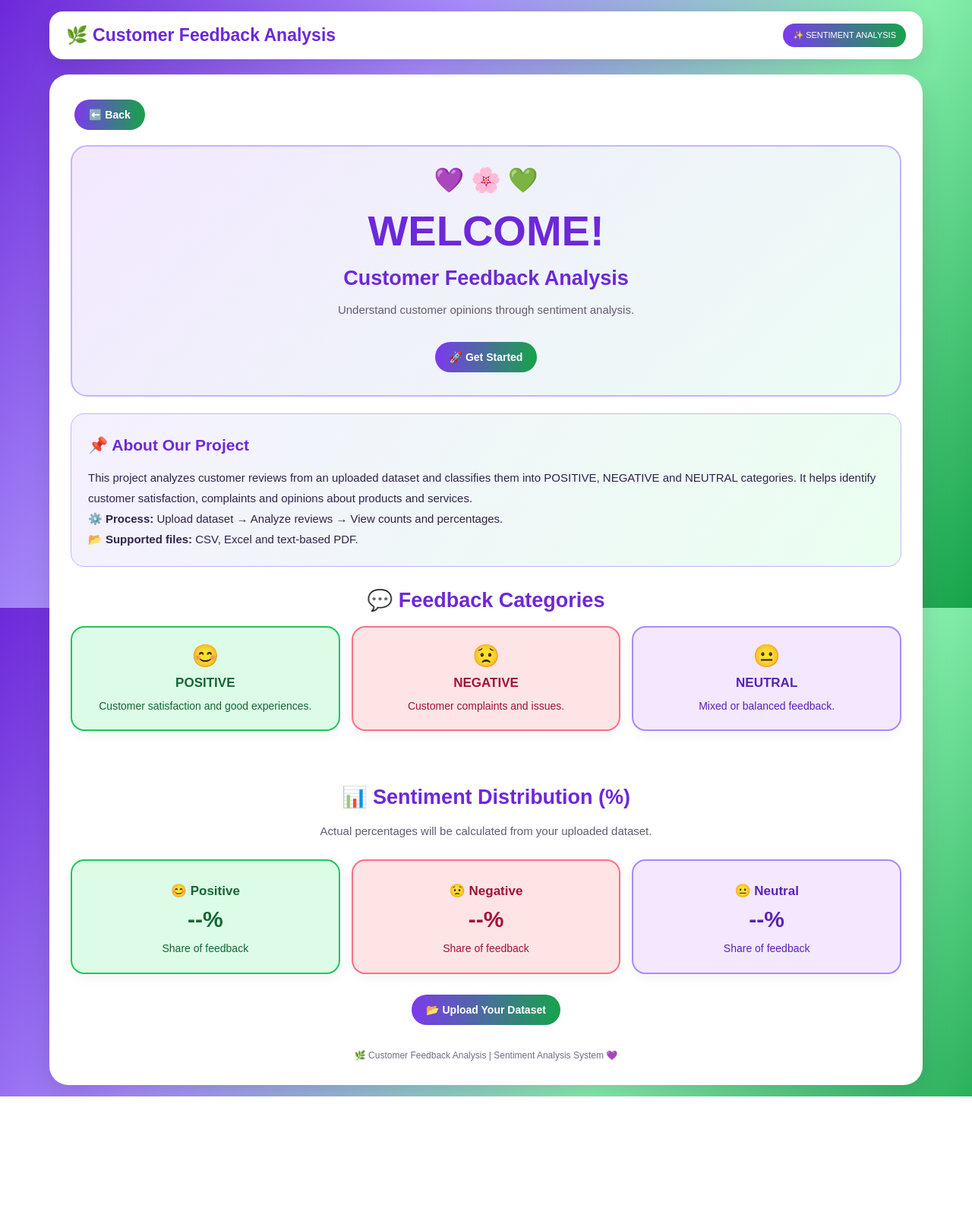
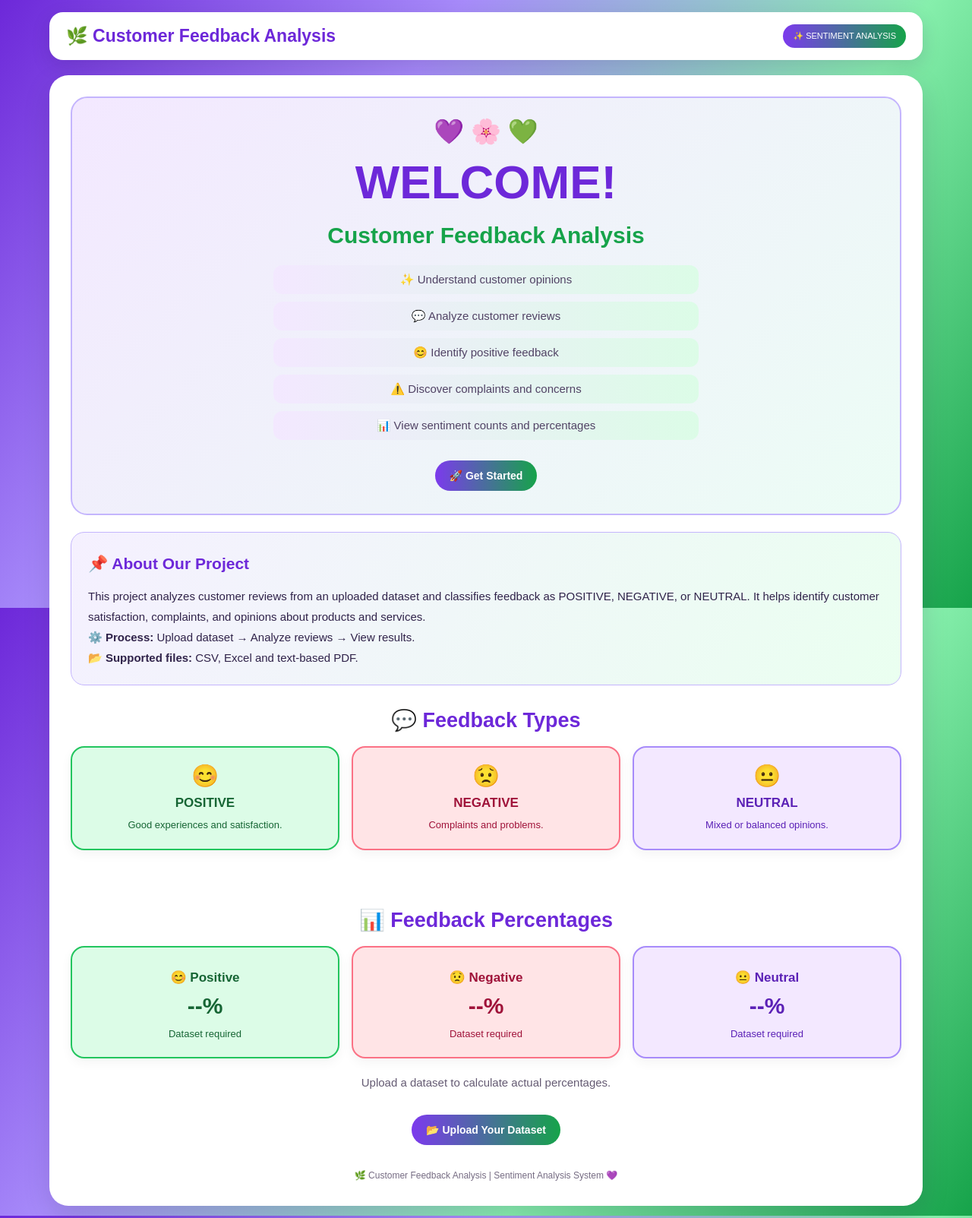
Before and after one commit to salagalavenkatalakshmi-star/sentiment_analysis, a Flask app: page / in a window 1280 px wide. Shown: the whole page at 76% size. Before the commit the page ends 1443 px from the top, so only its background shows below. Run offline with Flask 3, Linux system fonts and the light colour scheme.

Commit message:
Update index.html

```diff
--- a/templates/index.html
+++ b/templates/index.html
@@ -8,22 +8,30 @@
 
 <style>
 *{box-sizing:border-box;margin:0;padding:0;font-family:Arial,sans-serif}
-body{min-height:100vh;padding:15px;background:linear-gradient(125deg,#6d28d9,#a78bfa,#86efac,#16a34a);background-attachment:fixed;color:#30234a}
-.nav{max-width:1150px;margin:0 auto 20px;background:white;padding:16px 22px;border-radius:18px;display:flex;align-items:center;justify-content:space-between;gap:10px;box-shadow:0 8px 25px #20104425}
+body{min-height:100vh;padding:16px;background:linear-gradient(125deg,#6d28d9,#a78bfa,#86efac,#16a34a);background-attachment:fixed;color:#30234a}
+.nav{max-width:1150px;margin:0 auto 20px;background:#fff;padding:16px 22px;border-radius:18px;display:flex;align-items:center;justify-content:space-between;gap:10px;box-shadow:0 8px 25px #20104425}
 .brand{font-weight:bold;color:#6d28d9;font-size:clamp(16px,3vw,23px)}
 .tag{background:linear-gradient(90deg,#7c3aed,#16a34a);color:white;padding:9px 13px;border-radius:25px;font-size:11px}
 .box{max-width:1150px;margin:auto;background:#fff;padding:28px;border-radius:25px;box-shadow:0 12px 35px #20104425}
 h1{font-size:clamp(29px,5vw,46px);color:#6d28d9;text-align:center;margin:15px 0}
 .subtitle{text-align:center;color:#655b73;font-size:15px;line-height:1.8;margin:12px 0 24px}
 .hero{text-align:center;padding:25px 12px;background:linear-gradient(135deg,#f3e8ff,#ecfdf5);border:2px solid #c4b5fd;border-radius:22px}
-.hero h1{font-size:clamp(34px,6vw,56px)}
+.welcome-title{font-size:clamp(40px,7vw,62px);margin:12px 0;color:#6d28d9}
+.welcome-heading{font-size:clamp(21px,4vw,30px);color:#16a34a;margin:18px 0}
+.welcome-subtitles{display:flex;flex-direction:column;align-items:center;gap:10px;margin:22px 0}
+.welcome-subtitles p{font-size:15px;color:#514365;padding:10px 16px;width:100%;max-width:560px;border-radius:12px;background:linear-gradient(90deg,#f3e8ff,#dcfce7);animation:fadeUp .6s ease both}
+.welcome-subtitles p:nth-child(2){animation-delay:.12s}
+.welcome-subtitles p:nth-child(3){animation-delay:.24s}
+.welcome-subtitles p:nth-child(4){animation-delay:.36s}
+.welcome-subtitles p:nth-child(5){animation-delay:.48s}
+@keyframes fadeUp{from{opacity:0;transform:translateY(9px)}to{opacity:1;transform:translateY(0)}}
 .project{padding:22px;margin:22px 0;background:linear-gradient(120deg,#f5f0ff,#eafff0);border:1px solid #c4b5fd;border-radius:18px;line-height:1.8;font-size:15px}
 .project h2{color:#6d28d9;font-size:21px;margin-bottom:10px}
-.section-title{text-align:center;color:#6d28d9;font-size:clamp(21px,4vw,27px);margin:28px 0 15px}
-.category-grid,.percent-grid{display:grid;grid-template-columns:repeat(3,minmax(0,1fr));gap:15px;margin:18px 0}
+.section-title{text-align:center;color:#6d28d9;font-size:clamp(21px,4vw,27px);margin:30px 0 16px}
+.category-grid,.percent-grid{display:grid;grid-template-columns:repeat(3,minmax(0,1fr));gap:16px;margin:18px 0}
 .category,.percent-card{padding:20px 12px;text-align:center;border-radius:18px;box-shadow:0 5px 15px #0000000c}
 .category h3,.percent-card h3{margin:9px 0;font-size:17px}
-.category p,.percent-card p{font-size:14px;line-height:1.6}
+.category p,.percent-card p{font-size:13px;line-height:1.6}
 .positive{background:#dcfce7;border:2px solid #22c55e;color:#166534}
 .negative{background:#ffe4e6;border:2px solid #fb7185;color:#9f1239}
 .neutral{background:#f3e8ff;border:2px solid #a78bfa;color:#5b21b6}
@@ -48,20 +56,23 @@ input[type=file]{display:block;width:100%;max-width:430px;margin:17px auto;paddi
 .feedback-card.positive{border-left-color:#16a34a}
 .feedback-card.negative{border-left-color:#e11d48}
 .feedback-card.neutral{border-left-color:#7c3aed}
-.feedback-text{font-size:17px;line-height:1.8;font-weight:600;margin:15px 0}
+.feedback-text{font-size:17px;line-height:1.8;font-weight:600;margin:15px 0;white-space:pre-wrap}
 .label{display:inline-block;padding:8px 12px;border-radius:18px;font-weight:bold;font-size:12px}
 .center{text-align:center;margin:22px 0 5px}
 .footer{text-align:center;color:#766c83;font-size:12px;margin-top:25px;line-height:1.8}
 @media(max-width:700px){
-body{padding:9px}.nav{padding:13px}.box{padding:18px 12px}
+body{padding:9px}
+.nav{padding:13px}
+.box{padding:18px 12px}
 .category-grid,.percent-grid{grid-template-columns:1fr}
 .stats{grid-template-columns:repeat(2,minmax(0,1fr))}
-.stat h2{font-size:25px}.feedback-list{grid-template-columns:1fr}
+.stat h2{font-size:25px}
+.feedback-list{grid-template-columns:1fr}
 }
 </style>
 </head>
+
 <body>
-
 <header class="nav">
   <span class="brand">🌿 Customer Feedback Analysis</span>
   <span class="tag">✨ SENTIMENT ANALYSIS</span>
@@ -71,68 +82,72 @@ body{padding:9px}.nav{padding:13px}.box{padding:18px 12px}
 
 {% if page == 'home' %}
 
-<div class="top-back">
-  <button class="btn" onclick="history.back()">⬅️ Back</button>
-</div>
-
 <section class="hero">
   <div style="font-size:32px">💜 🌸 💚</div>
-  <h1>WELCOME!</h1>
-  <h2 style="color:#6d28d9;font-size:clamp(20px,3vw,27px)">Customer Feedback Analysis</h2>
-  <p class="subtitle">
-    Understand customer opinions through sentiment analysis.
-  </p>
+  <h1 class="welcome-title">WELCOME!</h1>
+  <h2 class="welcome-heading">Customer Feedback Analysis</h2>
+
+  <div class="welcome-subtitles">
+    <p>✨ Understand customer opinions</p>
+    <p>💬 Analyze customer reviews</p>
+    <p>😊 Identify positive feedback</p>
+    <p>⚠️ Discover complaints and concerns</p>
+    <p>📊 View sentiment counts and percentages</p>
+  </div>
+
   <a href="/upload-page" class="btn">🚀 Get Started</a>
 </section>
 
 <section class="project">
   <h2>📌 About Our Project</h2>
-  <p>
-    This project analyzes customer reviews from an uploaded dataset and
-    classifies them into POSITIVE, NEGATIVE and NEUTRAL categories.
-    It helps identify customer satisfaction, complaints and opinions
-    about products and services.
-  </p>
-  <p><b>⚙️ Process:</b> Upload dataset → Analyze reviews → View counts and percentages.</p>
+  <p>This project analyzes customer reviews from an uploaded dataset and classifies feedback as POSITIVE, NEGATIVE, or NEUTRAL. It helps identify customer satisfaction, complaints, and opinions about products and services.</p>
+  <p><b>⚙️ Process:</b> Upload dataset → Analyze reviews → View results.</p>
   <p><b>📂 Supported files:</b> CSV, Excel and text-based PDF.</p>
 </section>
 
-<h2 class="section-title">💬 Feedback Categories</h2>
+<h2 class="section-title">💬 Feedback Types</h2>
 
 <div class="category-grid">
   <div class="category positive">
     <div style="font-size:29px">😊</div>
     <h3>POSITIVE</h3>
-    <p>Customer satisfaction and good experiences.</p>
+    <p>Good experiences and satisfaction.</p>
   </div>
   <div class="category negative">
     <div style="font-size:29px">😟</div>
     <h3>NEGATIVE</h3>
-    <p>Customer complaints and issues.</p>
+    <p>Complaints and problems.</p>
   </div>
   <div class="category neutral">
     <div style="font-size:29px">😐</div>
     <h3>NEUTRAL</h3>
-    <p>Mixed or balanced feedback.</p>
+    <p>Mixed or balanced opinions.</p>
   </div>
 </div>
 
-<div style="height:25px"></div>
+<div style="height:28px"></div>
 
-<h2 class="section-title">📊 Sentiment Distribution (%)</h2>
-<p class="subtitle">Actual percentages will be calculated from your uploaded dataset.</p>
+<h2 class="section-title">📊 Feedback Percentages</h2>
 
 <div class="percent-grid">
   <div class="percent-card positive">
-    <h3>😊 Positive</h3><h2>--%</h2><p>Share of feedback</p>
+    <h3>😊 Positive</h3>
+    <h2>--%</h2>
+    <p>Dataset required</p>
   </div>
   <div class="percent-card negative">
-    <h3>😟 Negative</h3><h2>--%</h2><p>Share of feedback</p>
+    <h3>😟 Negative</h3>
+    <h2>--%</h2>
+    <p>Dataset required</p>
   </div>
   <div class="percent-card neutral">
-    <h3>😐 Neutral</h3><h2>--%</h2><p>Share of feedback</p>
+    <h3>😐 Neutral</h3>
+    <h2>--%</h2>
+    <p>Dataset required</p>
   </div>
 </div>
+
+<p class="subtitle">Upload a dataset to calculate actual percentages.</p>
 
 <div class="center">
   <a href="/upload-page" class="btn">📂 Upload Your Dataset</a>
@@ -145,7 +160,7 @@ body{padding:9px}.nav{padding:13px}.box{padding:18px 12px}
 </div>
 
 <h1>📂 Upload Dataset</h1>
-<p class="subtitle">Select your customer review file to begin the analysis.</p>
+<p class="subtitle">Choose a customer review file to begin analysis.</p>
 
 <div class="upload-area">
   <h2>🌿 Choose Your Dataset 💜</h2>
@@ -154,14 +169,17 @@ body{padding:9px}.nav{padding:13px}.box{padding:18px 12px}
   <form action="/upload" method="post" enctype="multipart/form-data">
     <input type="file" name="file" accept=".csv,.xlsx,.xls,.pdf" required>
     <button class="btn" type="submit">📤 Upload & Analyze</button>
-    <a href="/upload-page" class="btn">📁 Upload Another Dataset</a>
   </form>
+</div>
+
+<div class="center">
+  <a href="/upload-page" class="btn">📁 Choose Another Dataset</a>
 </div>
 
 {% elif page == 'results' %}
 
 <div class="top-back">
-  <a href="/upload-page" class="btn">⬅️ Back to Dataset Upload</a>
+  <a href="/upload-page" class="btn">⬅️ Back to Upload</a>
 </div>
 
 <h1>Customer Feedback Analysis</h1>
@@ -173,6 +191,7 @@ body{padding:9px}.nav{padding:13px}.box{padding:18px 12px}
 </div>
 
 <h2 class="section-title">📊 Feedback Summary</h2>
+
 <div class="stats">
   <div class="stat total"><p>TOTAL FEEDBACK</p><h2>{{ total }}</h2></div>
   <div class="stat pos"><p>😊 POSITIVE</p><h2>{{ positive }}</h2></div>
@@ -180,19 +199,22 @@ body{padding:9px}.nav{padding:13px}.box{padding:18px 12px}
   <div class="stat neu"><p>😐 NEUTRAL</p><h2>{{ neutral }}</h2></div>
 </div>
 
-<h2 class="section-title">📈 Sentiment Distribution (%)</h2>
+<h2 class="section-title">📈 Feedback Percentages</h2>
+
 <div class="percent-grid">
   <div class="percent-card positive"><h3>😊 Positive</h3><h2>{{ pp }}%</h2><p>Share of feedback</p></div>
   <div class="percent-card negative"><h3>😟 Negative</h3><h2>{{ np }}%</h2><p>Share of feedback</p></div>
   <div class="percent-card neutral"><h3>😐 Neutral</h3><h2>{{ up }}%</h2><p>Share of feedback</p></div>
 </div>
 
-<h2 class="section-title">💬 Customer Reviews & Analysis</h2>
+<h2 class="section-title">💬 Customer Feedback & Analysis</h2>
+
 <div class="feedback-list">
 {% for r in reviews %}
   <article class="feedback-card {{ r.sentiment|lower }}">
     <b>📝 Feedback #{{ r.number }}</b>
     <div class="feedback-text">{{ r.review }}</div>
+
     {% if r.sentiment == 'POSITIVE' %}
       <span class="label positive">😊 POSITIVE</span>
     {% elif r.sentiment == 'NEGATIVE' %}
```
